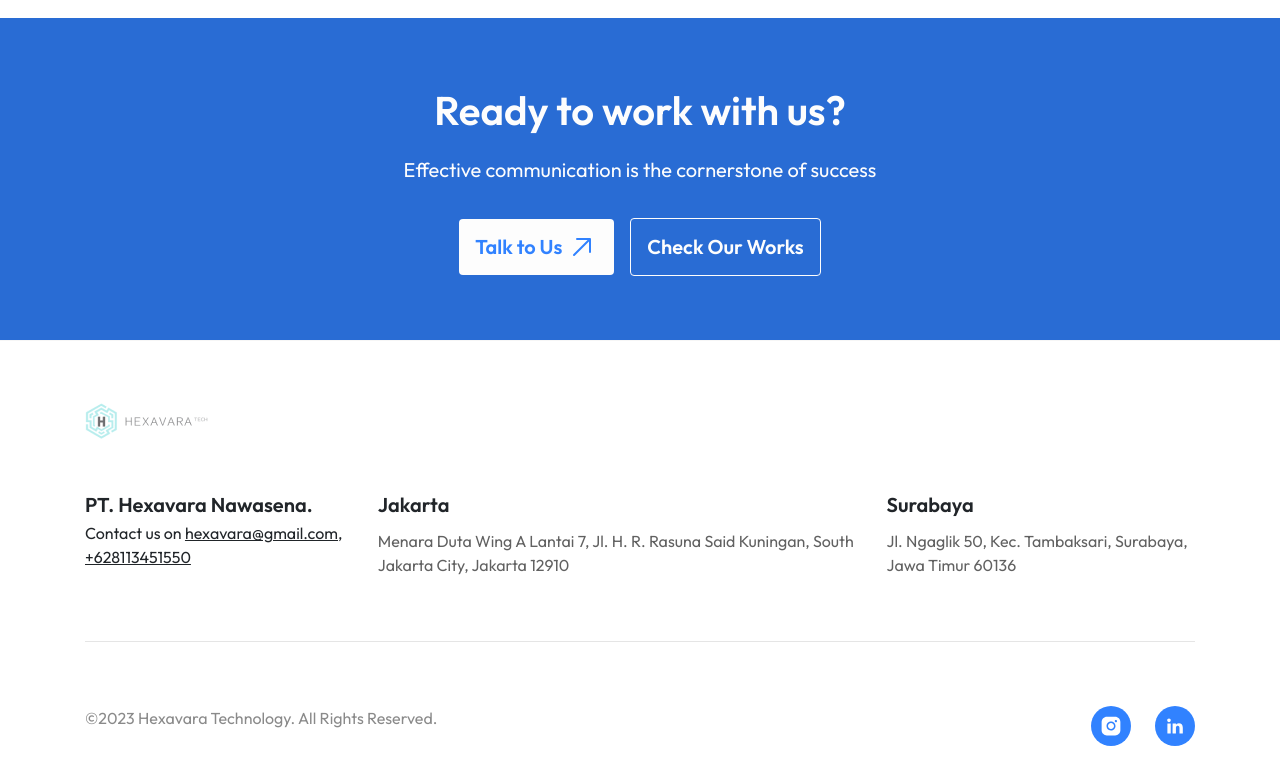
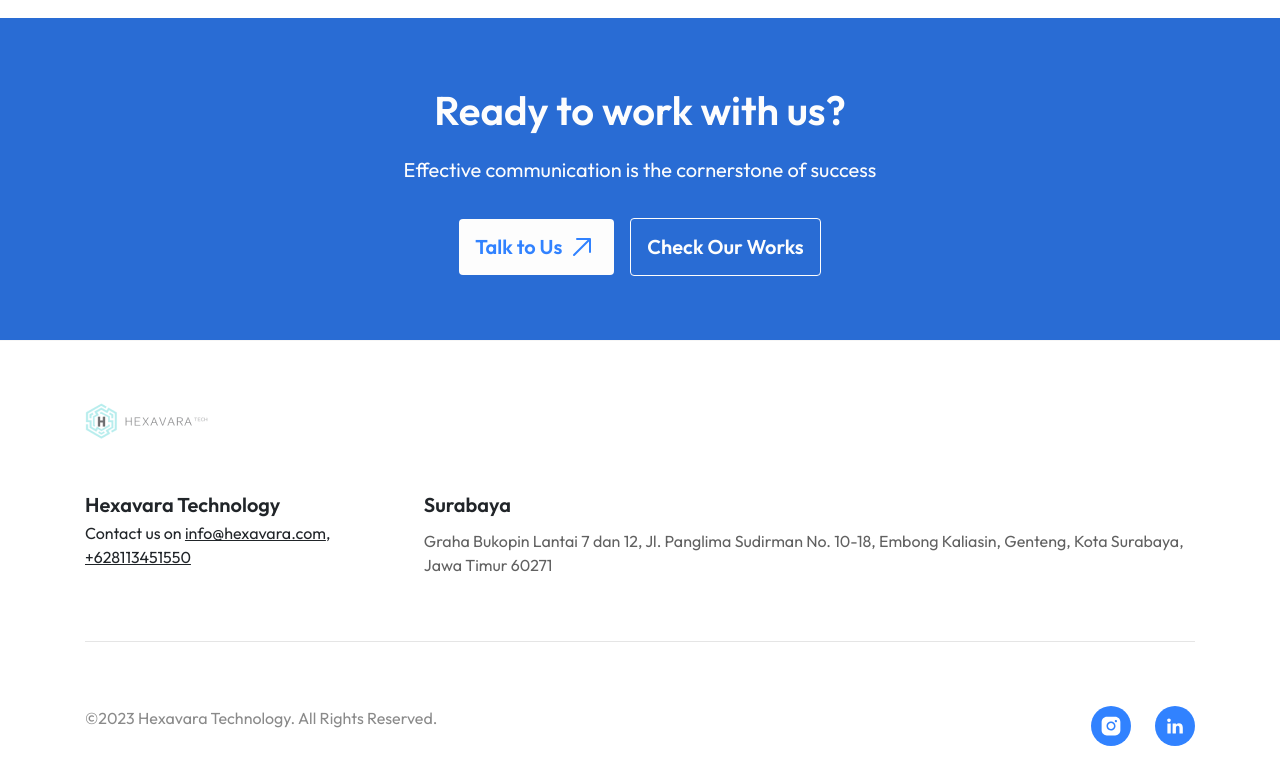
Before and after one commit to Ianphantom/hexavara, a React (Create React App) app: page / in a window 1280 px wide. Shown: the part 6709-7493 px from the top of the page. Built offline with nearby package versions, Linux system fonts and the light colour scheme.

Commit message:
adjustment on footer component

```diff
--- a/src/components/FooterComponent.js
+++ b/src/components/FooterComponent.js
@@ -17,23 +17,24 @@ const FooterComponent = () => {
           <div className='addresses'>
             <div>
               <div className='company-name paragraph-large'>
-                PT. Hexavara Nawasena.
+                Hexavara Technology
               </div>
               <div className='contact-us paragraph-medium regular'>
-                Contact us on <u>hexavara@gmail.com</u>, <u>+628113451550</u>
+                Contact us on <u>info@hexavara.com</u>, <u>+628113451550</u>
               </div>
             </div>
-            <div className='address address-one'>
+            {/* <div className='address address-one'>
               <div className='address-name paragraph-large'>Jakarta</div>
               <div className='address-location paragraph-medium regular'>
                 Menara Duta Wing A Lantai 7, Jl. H. R. Rasuna Said Kuningan,
                 South Jakarta City, Jakarta 12910
               </div>
-            </div>
+            </div> */}
             <div className='address address-two'>
               <div className='address-name paragraph-large'>Surabaya</div>
               <div className='address-location paragraph-medium regular'>
-                Jl. Ngaglik 50, Kec. Tambaksari, Surabaya, Jawa Timur 60136
+                Graha Bukopin Lantai 7 dan 12, Jl. Panglima Sudirman No. 10-18,
+                Embong Kaliasin, Genteng, Kota Surabaya, Jawa Timur 60271
               </div>
             </div>
           </div>
```
